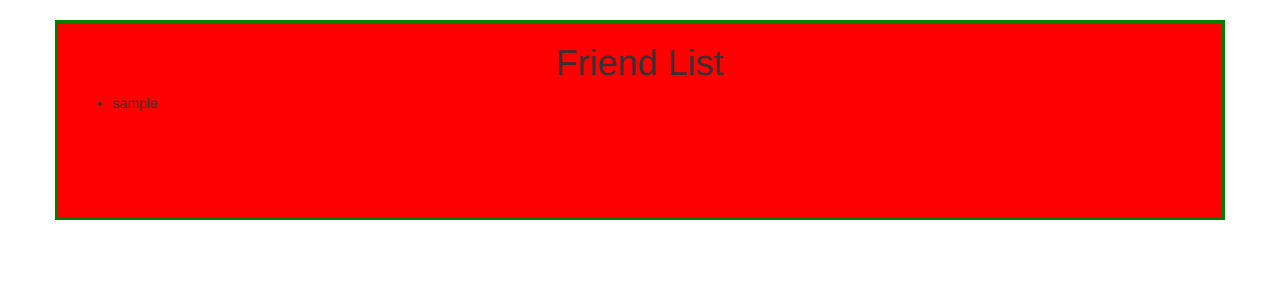
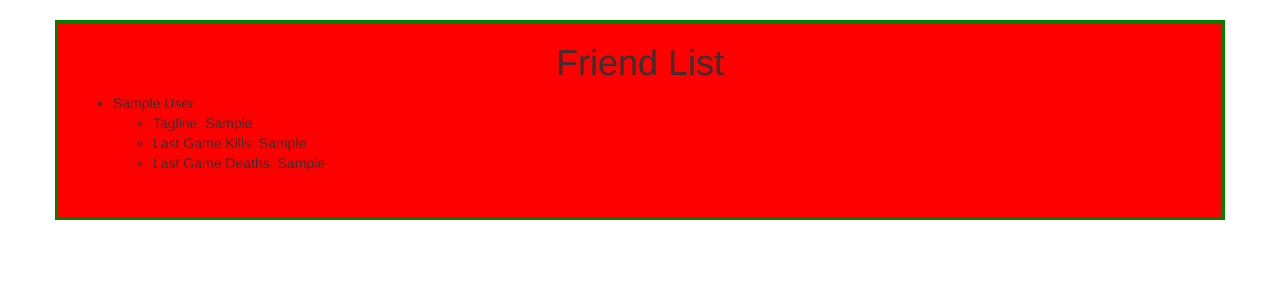
Before and after one commit to romflorod/tfg-2023, a Django app: page /friends_list/ in a window 1280 px wide. Shown: the part 202-502 px from the top of the page. Run offline with Django 3.2, Linux system fonts and the light colour scheme; a user stored in the database is signed in; tables that the repository leaves empty hold one stand-in row (values such as "Sample post"); some libraries are stand-ins or nearby versions.

Commit message:
vista.html

```diff
--- a/proyecto/users/templates/users/friends_list.html
+++ b/proyecto/users/templates/users/friends_list.html
@@ -4,7 +4,13 @@
   <h1>Friend List</h1>
   <ul>
   {% for friend in friends %}
-    <li>{{ friend.username }}</li>
+    <li>{{ friend.profile.valorantName }}
+        <ul>
+            <li>Tagline: {{ friend.profile.valorantTagline }}</li>
+            <li>Last Game Kills: {{ friend.profile.valorantKills }}</li>
+            <li>Last Game Deaths: {{ friend.profile.valorantDeaths }}</li>
+        </ul>
+    </li>
   {% empty %}
     <li>You have no friends.</li>
   {% endfor %}
```
